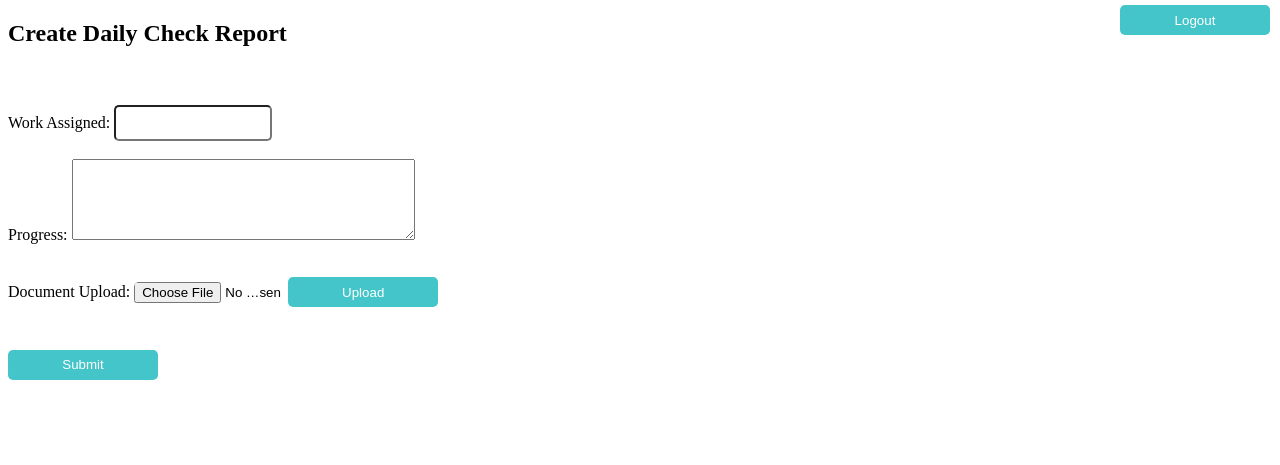
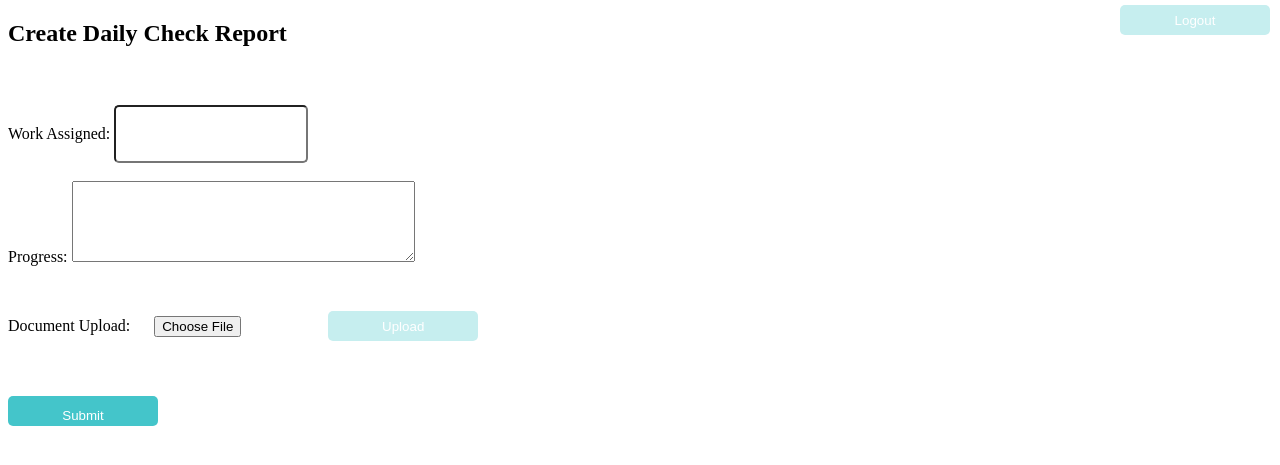
Before and after one commit to Anni1123/cpanel, a Django app: page /create/ in a window 1280 px wide. Shown: the top 465 px of the page. Run offline with Django 3.2, Linux system fonts and the light colour scheme; some libraries are stand-ins or nearby versions.

Commit message:
updated  few lines

```diff
--- a/templates/check.html
+++ b/templates/check.html
@@ -8,18 +8,22 @@
         position:absolute;
         right:10px;
         top:5px;
+
         }
         input{
             margin-top:20px;
             height: 30px;
             width: 150px;
+            padding: 12px 20px;
             border-radius: 5px;
+            color: white;
         }
         input[type="submit"]{
             background-color: rgba(7, 179, 185, 0.753);
             color: rgb(255, 255, 255);
             border: none;
             border-radius: 5px;
+
         }
         button{
             background-color: rgba(7, 179, 185, 0.753);
@@ -28,6 +32,7 @@
             height: 30px;
             border: none;
             border-radius: 5px;
+            opacity: 0.3;
         }
     </style>
 </head>
@@ -72,7 +77,7 @@
   console.log('Error');
 
 }, function() {
-  // Upload completed successfully, now we can get the download URL
+  // Uploaded completed successfully, now we can get the download URL
   thisref.snapshot.ref.getDownloadURL().then(function(downloadURL) {
     console.log('File available at', downloadURL);
     document.getElementById("url").value=downloadURL;
```
